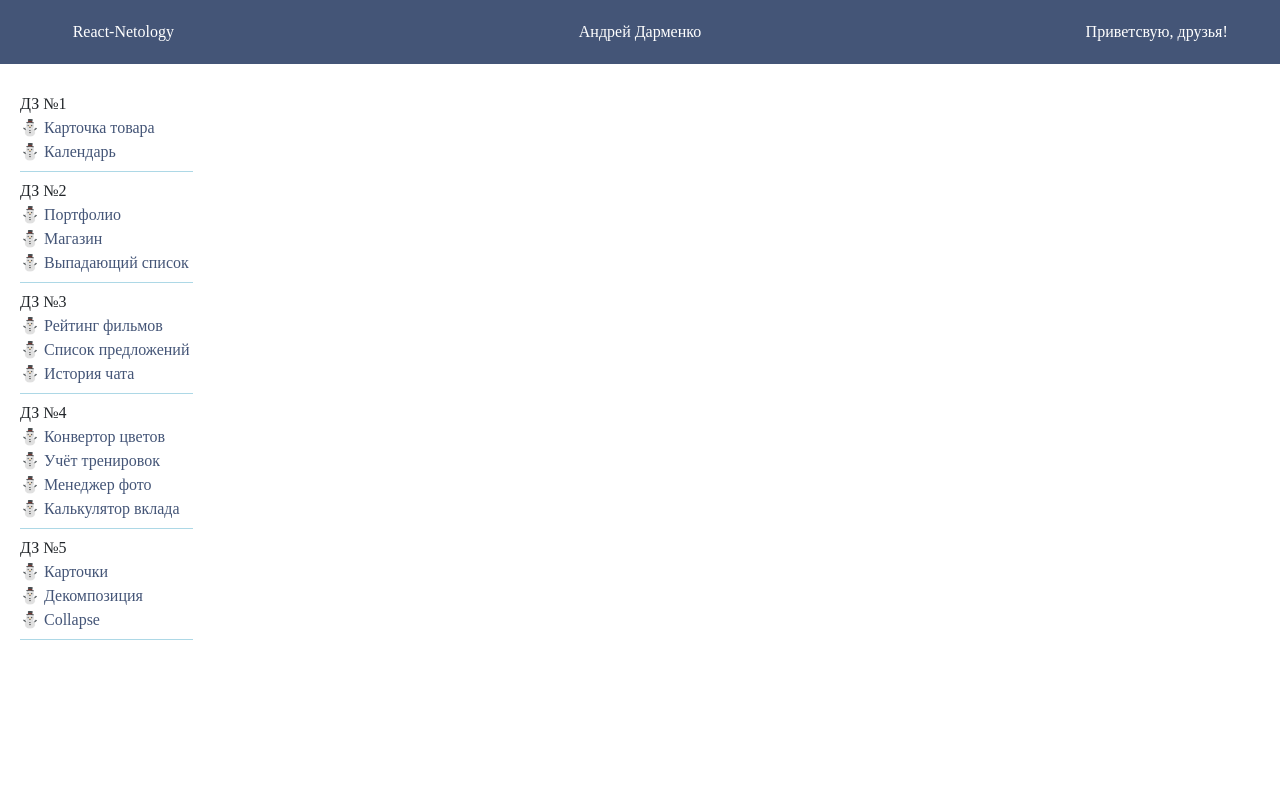
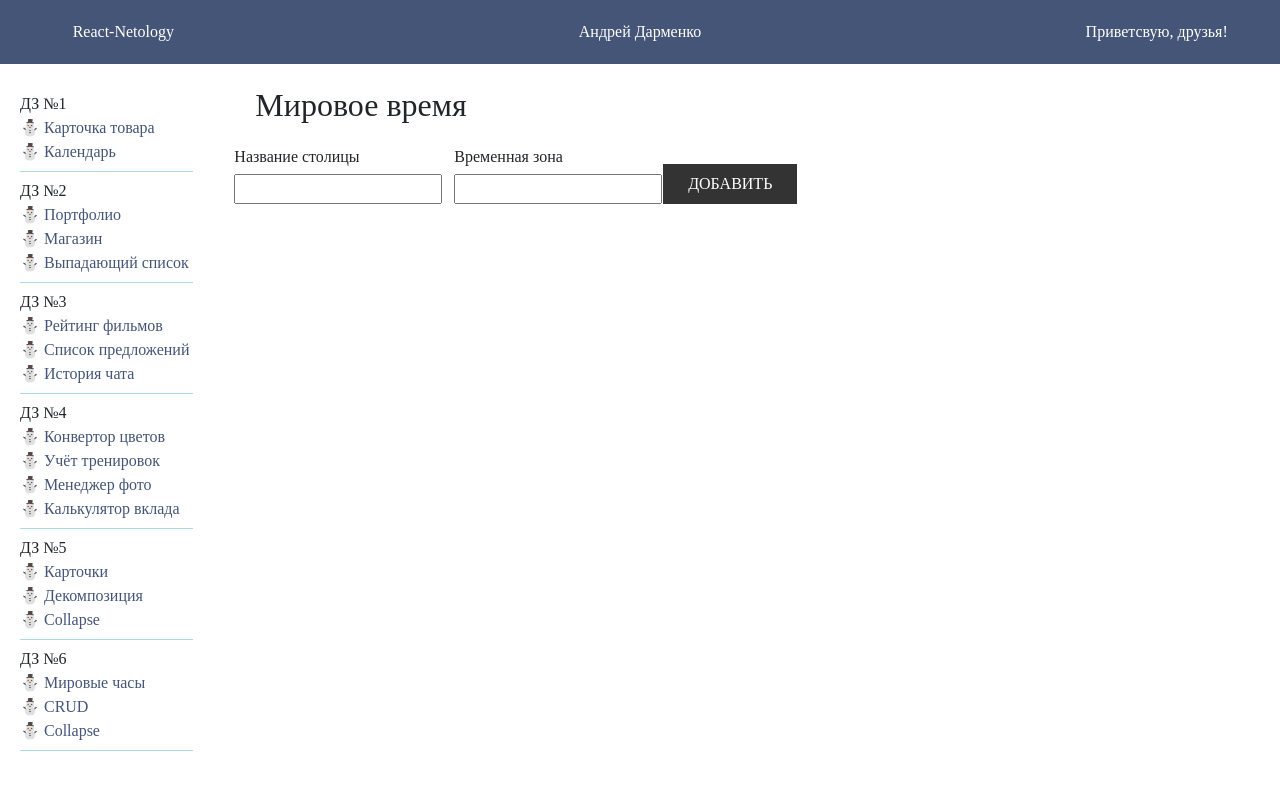
Before and after one commit to IamFenniks/react-netology, a React (Create React App) app: page /watches in a window 1280 px wide. Shown: the top 790 px of the page. Built offline with nearby package versions, Linux system fonts and the light colour scheme; a web font is replaced by a local one.

Commit message:
HW 6/1 start coding...

```diff
--- a/src/App.css
+++ b/src/App.css
@@ -1606,3 +1606,27 @@ li.bar-head:last-child {
 
 
 /* HomeWork 6/1 ---- START */
+.ww-controlPanel {
+  width: 563px;
+  display: grid;
+  grid-template-columns: auto auto auto;
+  grid-gap: 12px;
+  justify-content: left;
+  position: relative;
+}
+.ww-controlPanel label {
+  display: inline-grid;
+  grid-gap: 5px;
+}
+.ww-controlPanel button {
+  position: absolute;
+  right: 0;
+  bottom: 0;
+}
+/* HomeWork 6/1 ---- END */
+
+
+/* ======================================================================= */
+
+
+/* HomeWork 6/2 ---- START */
--- a/src/App.js
+++ b/src/App.js
@@ -18,6 +18,9 @@ import DepositsCalc from "./components/hw4/deposits/DepositsCalc";
 import Cards from "./components/hw5/cards/Cards";
 import Decomposition from "./components/hw5/decomposition/Decomposition";
 import Collapse from "./components/hw5/collapse/Collapse";
+import Watches from "./components/hw6/watches/Watches";
+import CRUD from "./components/hw6/crud/CRUD";
+import ChatTwo from "./components/hw6/chat-two/ChatTwo";
 
 function App() {
   const item = {
@@ -58,6 +61,9 @@ function App() {
         <Route path="/cards"         element={<Cards />} />
         <Route path="/decomposition" element={<Decomposition />} />
         <Route path="/collapse"      element={<Collapse />} />
+        <Route path="/watches"       element={<Watches />} />
+        <Route path="/crud"          element={<CRUD />} />
+        <Route path="/chat-two"      element={<ChatTwo />} />
         {/* =================== tests ================== */}
         <Route path="/tests" element={<ReadMe />} />
       </Routes>
--- a/src/components/hw4/steps/steps_inner/StepsForm.jsx
+++ b/src/components/hw4/steps/steps_inner/StepsForm.jsx
@@ -46,7 +46,7 @@ const StepsForm = ({ addData, editMode, editingItem,  setEditMode, setEditItem }
                     id="date"
                     name="date"
                     onChange={handleDateChange}
-                    value={ form.date }
+                    defaultValue={ form.date }
                 />
             </label>
             <label htmlFor="dist">
@@ -57,7 +57,7 @@ const StepsForm = ({ addData, editMode, editingItem,  setEditMode, setEditItem }
                     id="dist"
                     name="dist"
                     onChange={handleStepsChange}
-                    value={ form.dist }
+                    defaultValue={ form.dist }
                 />
             </label>
             <button type="submit">OK</button>
--- /dev/null
+++ b/src/components/hw6/chat-two/ChatTwo.jsx
@@ -0,0 +1,31 @@
+import React from "react";
+// import MessageHistory from "./MessageHistory";
+
+const messages = [
+  {
+    id: 'chat-5-1090',
+    from: { name: 'Ольга' },
+    type: 'response',
+    time: '10:10',
+    text: 'Привет, Виктор. Как дела? Как идёт работа над проектом?'
+  }, {
+    id: 'chat-5-1091',
+    from: { name: 'Виктор' },
+    type: 'message',
+    time: '10:12',
+    text: 'Привет. Давай сегодня созвонимся. Проект практически готов, и у меня есть что показать.'
+  }];
+
+const ChatTwo = () => {
+  return (
+    <div className="clearfix chat-container m-content">
+      <div className="chat">
+        <div className="chat-history">
+          {/* <MessageHistory list={messages} /> */}
+        </div>
+      </div>
+    </div>
+  );
+}
+
+export default ChatTwo;
--- /dev/null
+++ b/src/components/hw6/crud/CRUD.jsx
@@ -0,0 +1,16 @@
+import React from "react";
+// import MessageHistory from "./MessageHistory";
+
+const CRUD = () => {
+  return (
+    <div className="clearfix chat-container m-content">
+      <div className="chat">
+        <div className="chat-history">
+          {/* <MessageHistory list={messages} /> */}
+        </div>
+      </div>
+    </div>
+  );
+}
+
+export default CRUD;
--- /dev/null
+++ b/src/components/hw6/watches/Watches.jsx
@@ -0,0 +1,21 @@
+import React from "react";
+import Form from "./watches-form/Form";
+
+const Watches = () => {
+  const formData = {'nameLabel': 'Название столицы', 'zoneLabel': 'Временная зона', 'btnName': 'Добавить'};
+    return (
+        <div className="m-content">
+          <div className="clearfix world-watches">
+            <h2>Мировое время</h2>
+
+            <Form className="ww-controlPanel" formData={formData} />
+
+            <div className="ww-demoList">
+
+            </div>
+          </div>
+        </div>
+      );
+}
+
+export default Watches;
--- /dev/null
+++ b/src/components/hw6/watches/watches-form/Form.jsx
@@ -0,0 +1,55 @@
+import React, { useState } from "react";
+
+const Form = (props) => {
+    const {nameLabel, zoneLabel, btnName} = props.formData;
+
+    const [form, setForm] = useState({
+        id: '',
+        name: '',
+        tZone: ''
+    });
+
+    const handleNameChange = (e) => {
+        const {name, value} = e.target;
+        setForm(prevForm => ({...prevForm, [name]: value}));
+    }
+
+    const handleTZoneChange = (e) => {
+        const {name, value} = e.target;
+        setForm(prevForm => ({...prevForm, [name]: value}));
+    }
+
+    const handleSubmit = () => {
+
+    }
+
+    return (
+        <form className={props.className} onSubmit={handleSubmit}>
+            <label htmlFor="name" >
+                {nameLabel}
+                <input
+                    type="text"
+                    id="name"
+                    name="name"
+                    onChange={handleNameChange}
+                    defaultValue={form.name}
+                />
+            </label>
+
+            <label htmlFor="t-zone" >
+                {zoneLabel}
+                <input
+                    type="text"
+                    id="t-zone"
+                    name="t-zone"
+                    onChange={handleTZoneChange}
+                    defaultValue={form.tZone}
+                />
+            </label>
+
+            <button>{btnName}</button>
+        </form>
+    );
+}
+
+export default Form;
--- a/src/components/sidebar/SideNav.jsx
+++ b/src/components/sidebar/SideNav.jsx
@@ -75,6 +75,20 @@ const SideNav = () => {
                     name: 'Collapse'
                 }
             ]
+        },{
+            id: 5,
+            drop : [
+                {
+                    link: 'watches',
+                    name: 'Мировые часы'
+                },{
+                    link: 'crud',
+                    name: 'CRUD'
+                },{
+                    link: 'chat-two',
+                    name: 'Collapse'
+                }
+            ]
         }
     ];
 
```
